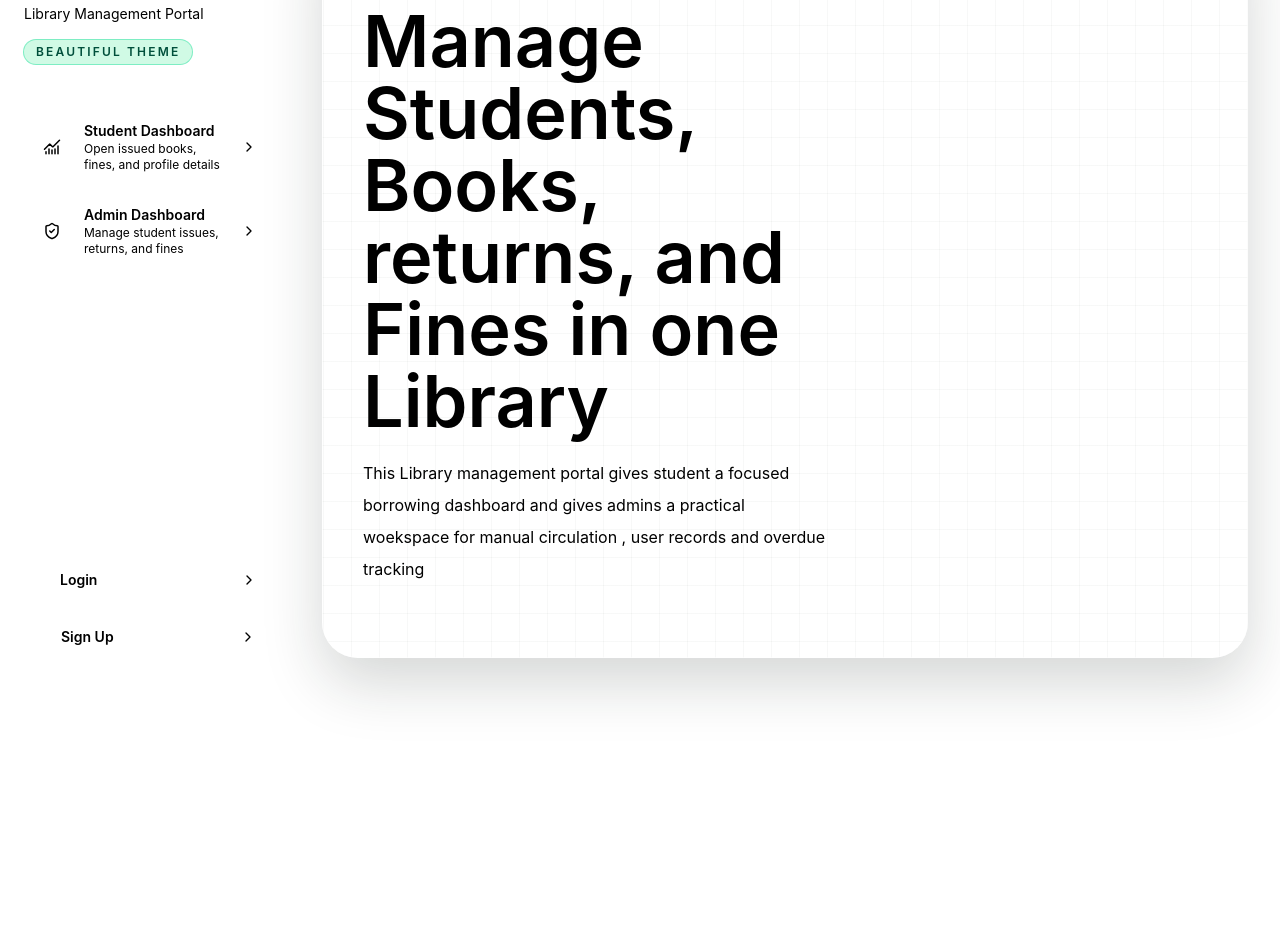
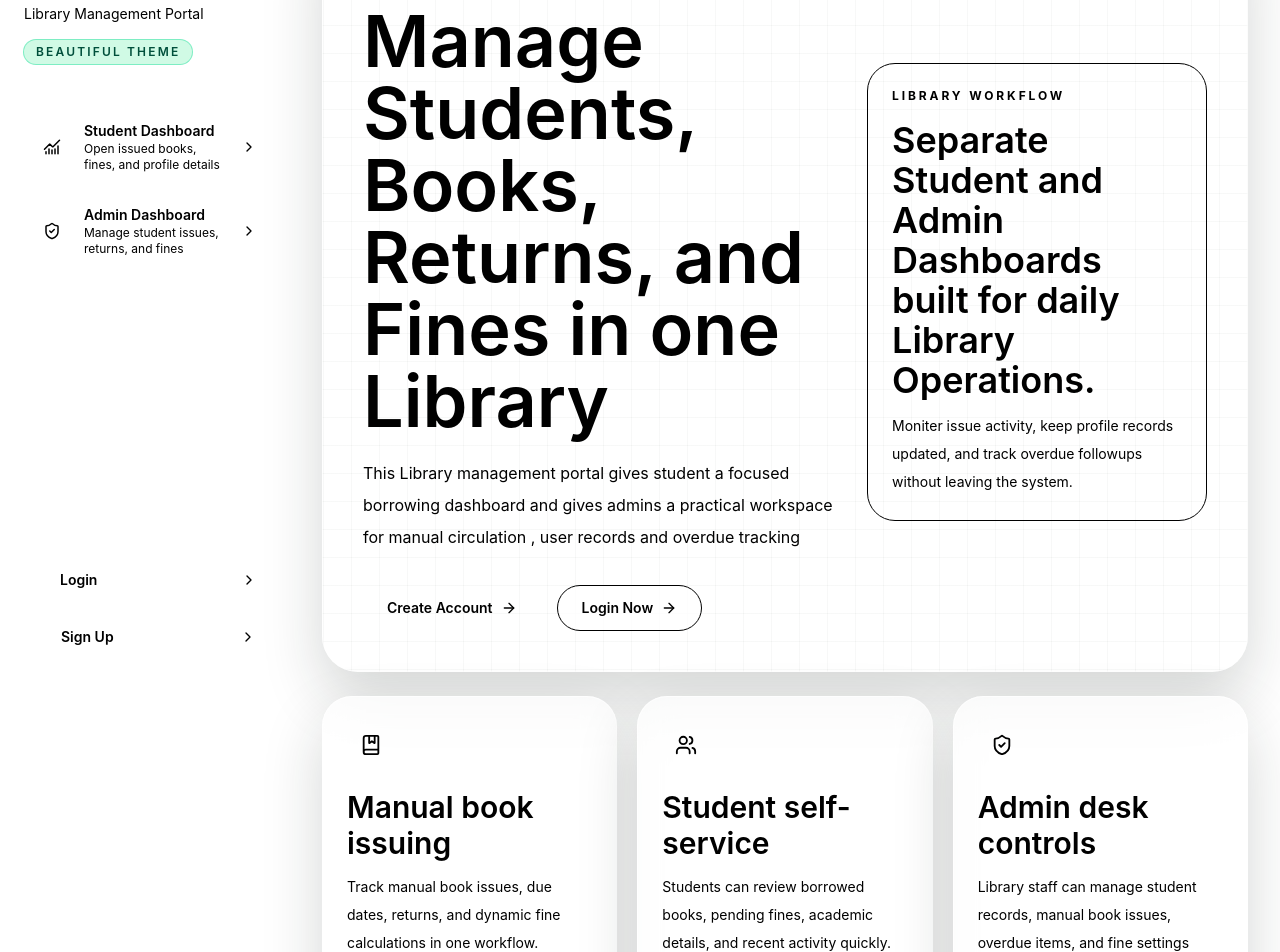
Before and after one commit to UsmanSiddique-dev/LibreStack, a React (Vite) app in the folder Frontend/: page / in a window 1280 px wide. Shown: the part 120-1072 px from the top of the page. Before the commit the page ends 810 px from the top, so only its background shows below. Built offline with nearby package versions, Linux system fonts and the light colour scheme.

Commit message:
feat: enhance Home component with improved layout, additional user prompts, and workflow information

```diff
--- a/Frontend/src/pages/Home.jsx
+++ b/Frontend/src/pages/Home.jsx
@@ -1,4 +1,4 @@
-import React from "react";
+import React, { createElement } from "react";
 import Sidebar from "../components/Sidebar";
 import { ArrowRight, BookMarked, ShieldCheck, Users } from "lucide-react";
 import { useAuth } from "../shared/AuthContext";
@@ -78,11 +78,11 @@ function Home() {
               <div>
                 <span className={s.heroBadge}>Library Management Website</span>
                 <h1 className={s.heroTitle}>
-                  Manage Students, Books, returns, and Fines in one Library
+                  Manage Students, Books, Returns, and Fines in one Library
                 </h1>
                 <p className={s.heroText}>
                   This Library management portal gives student a focused
-                  borrowing dashboard and gives admins a practical woekspace for
+                  borrowing dashboard and gives admins a practical workspace for
                   manual circulation , user records and overdue tracking
                 </p>
                 <div className={s.heroButtons}>
@@ -98,11 +98,44 @@ function Home() {
                       Go To Dashboard <ArrowRight size={16} />
                     </Link>
                   ) : (
-                    <></>
+                    <>
+                      <Link to="/signup" className={s.heroButtonPrimary}>
+                        Create Account
+                        <ArrowRight size={16} />
+                      </Link>
+                      <Link to="/login" className={s.heroButtonSecondary}>
+                        Login Now
+                        <ArrowRight size={16} />
+                      </Link>
+                    </>
                   )}
                 </div>
               </div>
+              <div className="grid gap-4">
+                <div className={s.infoCard}>
+                  <p className={s.infoCardLabel}>Library Workflow</p>
+                  <p className={s.infoCardTitle}>
+                    Separate Student and Admin Dashboards built for daily
+                    Library Operations.
+                  </p>
+                  <p className={s.infoCardText}>
+                    Moniter issue activity, keep profile records updated, and
+                    track overdue followups without leaving the system.
+                  </p>
+                </div>
+              </div>
             </div>
+          </section>
+          <section className={s.featuresGrid}>
+            {features.map(({ icon, title, text }) => (
+              <article className={s.featureCard} key={title}>
+                <span className={s.featureIconWrapper}>
+                  {createElement(icon, { size: 22 })}
+                </span>
+                <h2 className={s.featureTitle}>{title}</h2>
+                <p className={s.featureText}>{text}</p>
+              </article>
+            ))}
           </section>
         </div>
       </main>
```
